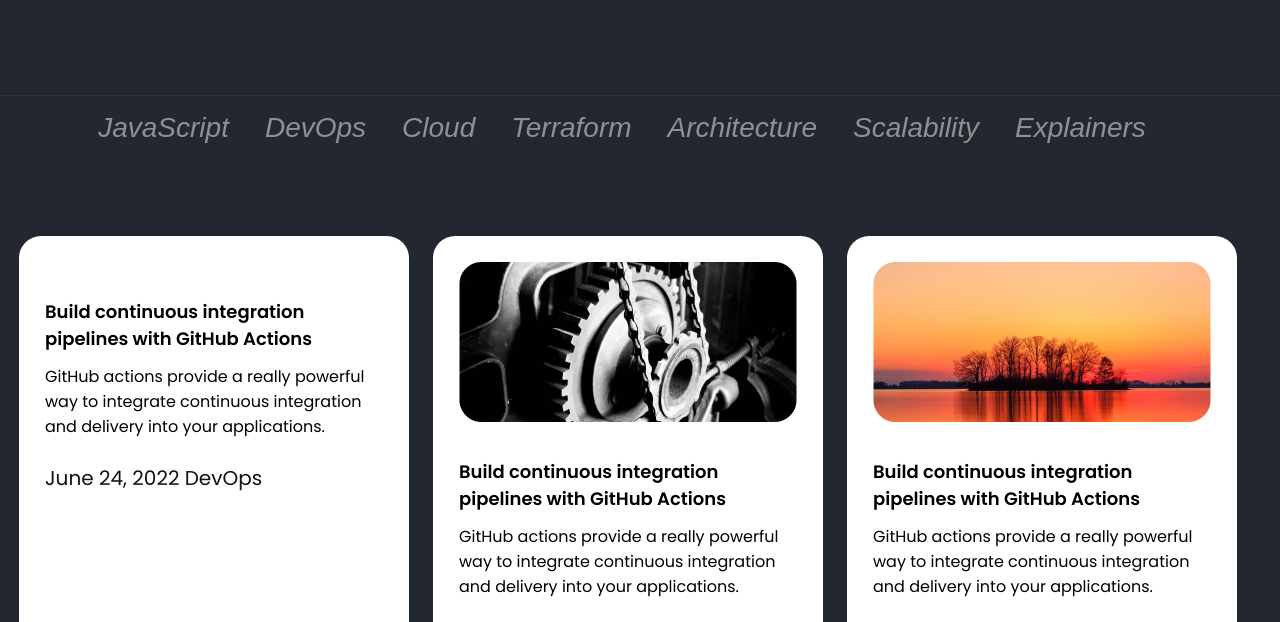
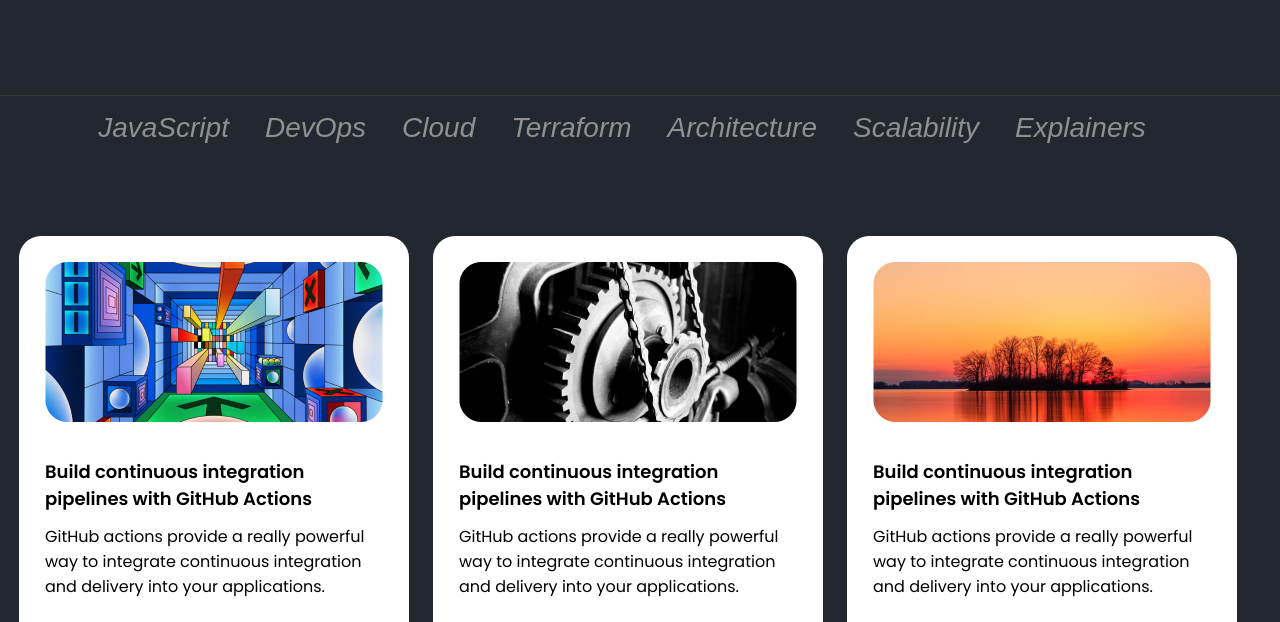
Before and after one commit to dhokabhoomi/Blog, a plain HTML site: page index.html in a window 1280 px wide. Shown: the part 592-1214 px from the top of the page. Drawn offline with Linux system fonts and the light colour scheme; files whose address does not match are found by name; a web font is replaced by a local one.

Commit message:
Added index.html file

```diff
--- a/index.html
+++ b/index.html
@@ -77,7 +77,7 @@
     <section class="main-body">
         <div class="row1">
             <div class="div1">
-                <img src="image 1.png" alt="">
+                <img src="images/image 1.png" alt="">
                 <h3 class="title">
                     Build continuous integration pipelines with GitHub Actions
                 </h3>
```
